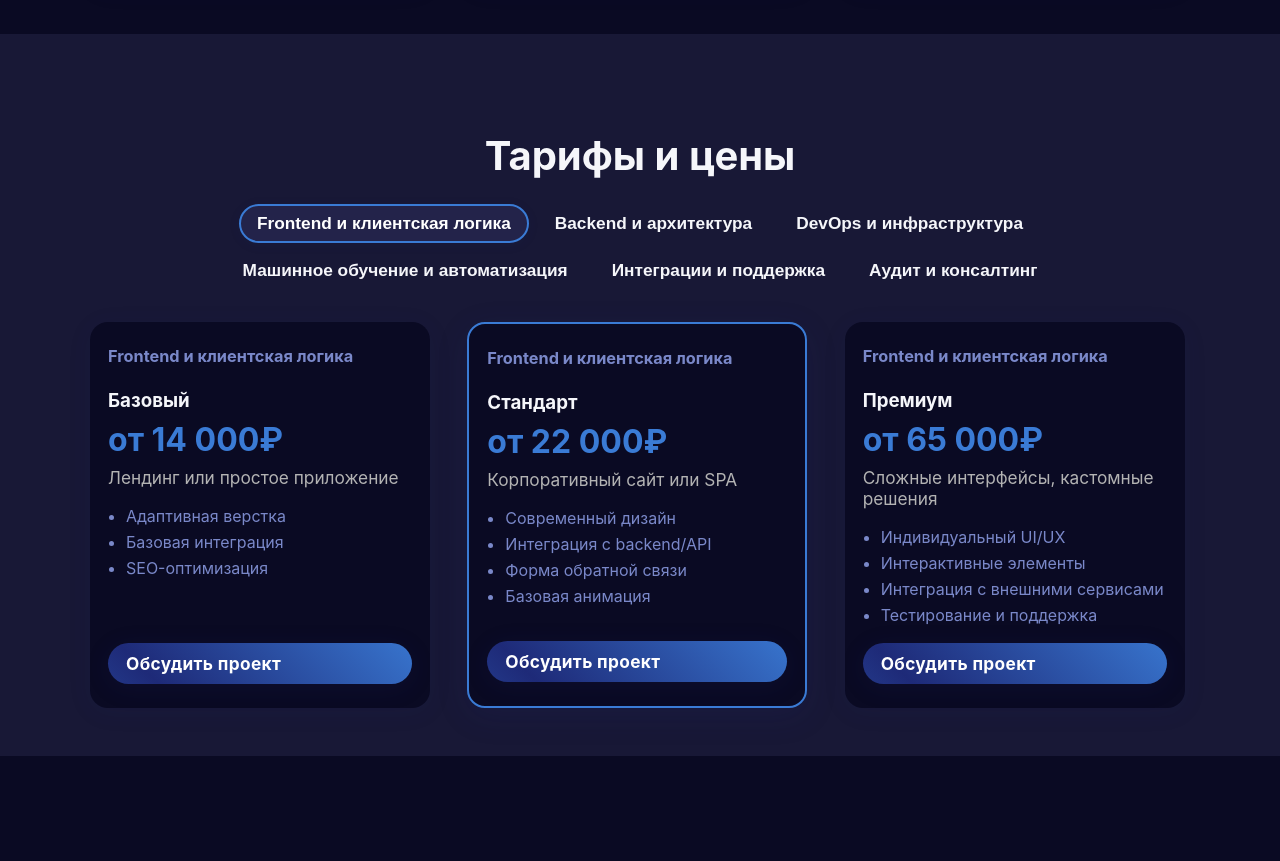
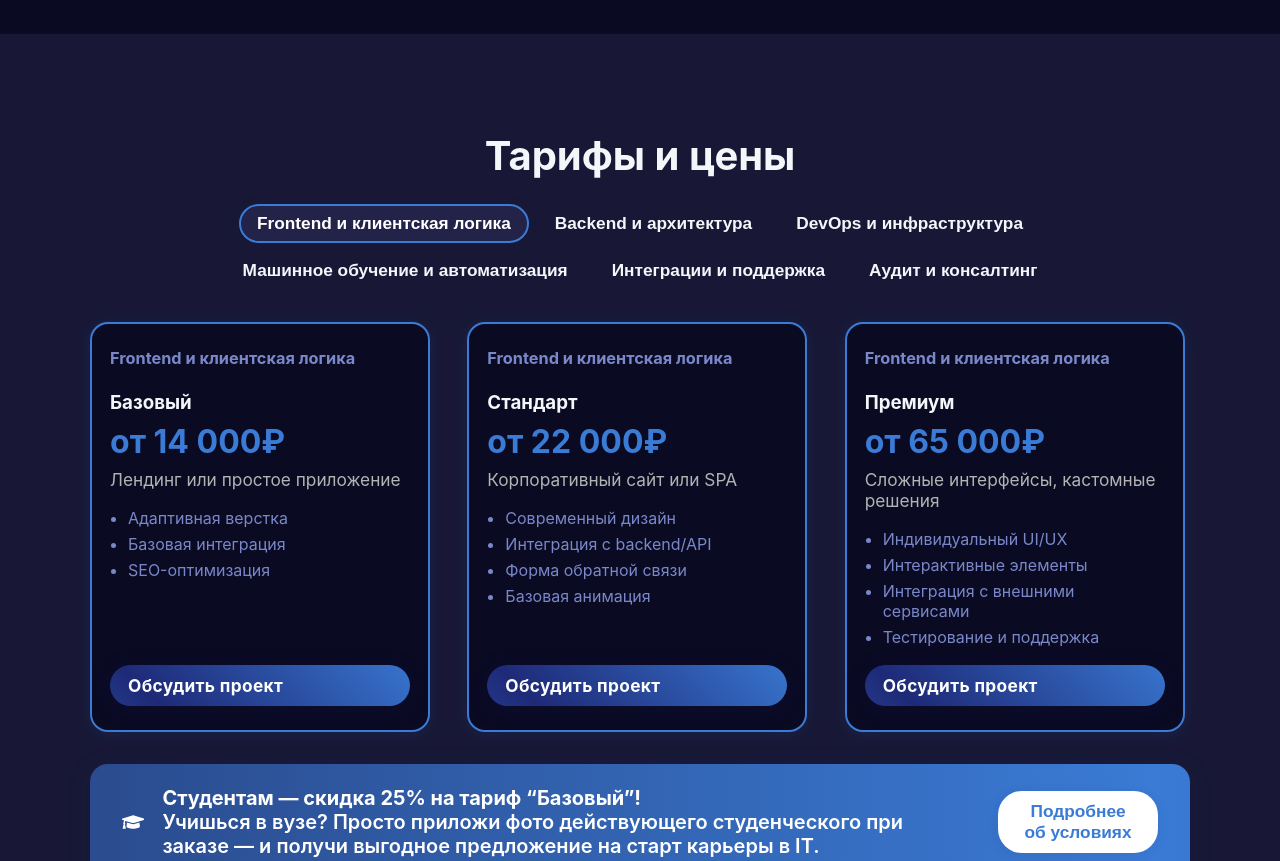
Before and after one commit to simbioz-tech/simbioz-site, a React (Vite) app in the folder simbioz-landing/: page / in a window 1280 px wide. Shown: the part 1920-2781 px from the top of the page. Built offline with nearby package versions, Linux system fonts and the light colour scheme; the HTML template or start-up script is replaced by a standard one.

Commit message:
feat: add discount for students

```diff
--- a/simbioz-landing/src/components/Prices.jsx
+++ b/simbioz-landing/src/components/Prices.jsx
@@ -1,6 +1,7 @@
 import React, { useEffect, useRef, useState } from 'react';
 import styled from 'styled-components';
 import { motion, useAnimation } from 'framer-motion';
+import { FaGraduationCap } from 'react-icons/fa';
 
 const Section = styled.section`
   padding: 64px 0 48px 0;
@@ -34,10 +35,49 @@ const CardGrid = styled.div`
     grid-auto-rows: 1fr;
   }
 `;
+const HitRibbon = styled.div`
+  position: absolute;
+  top: 14px;
+  right: -32px;
+  transform: rotate(45deg);
+  background: linear-gradient(90deg, #23234a 0%, #3a7bd5 40%, #6e8efb 100%);
+  background-size: 200% 100%;
+  animation: ribbonGradientShift 4s ease-in-out infinite, hitPulse 2.2s infinite;
+  color: #fff;
+  font-weight: 800;
+  font-size: 0.98rem;
+  padding: 10px 22px;
+  border-radius: 10px;
+  box-shadow: 0 2px 12px 0 rgba(30, 42, 120, 0.18);
+  letter-spacing: 0.03em;
+  z-index: 10;
+  user-select: none;
+  text-align: center;
+  @keyframes ribbonGradientShift {
+    0% { background-position: 0% 50%; }
+    50% { background-position: 100% 50%; }
+    100% { background-position: 0% 50%; }
+  }
+  @keyframes hitPulse {
+    0% { box-shadow: 0 2px 12px 0 rgba(30, 42, 120, 0.18); }
+    50% { box-shadow: 0 4px 32px 0 rgba(30, 42, 120, 0.32); }
+    100% { box-shadow: 0 2px 12px 0 rgba(30, 42, 120, 0.18); }
+  }
+  @media (max-width: 700px) {
+    font-size: 0.75rem;
+    padding: 1.5px 18px 1.5px 22px;
+    border-radius: 2px;
+    top: 22px;
+    left: 54%;
+    right: auto;
+    transform: translateX(-50%) rotate(45deg);
+  }
+`;
+
 const Card = styled(motion.div)`
   background: ${({ theme }) => theme.background};
   border-radius: 18px;
-  box-shadow: 0 4px 24px 0 rgba(30,42,120,0.08);
+  box-shadow: 0 2px 8px 0 rgba(30,42,120,0.08);
   padding: 24px 18px;
   display: flex;
   flex-direction: column;
@@ -46,23 +86,31 @@ const Card = styled(motion.div)`
   max-width: 340px;
   box-sizing: border-box;
   overflow: hidden;
-  transition: background 0.4s cubic-bezier(.4,0,.2,1), border-color 0.4s cubic-bezier(.4,0,.2,1), box-shadow 0.4s cubic-bezier(.4,0,.2,1), color 0s, transform 0.25s cubic-bezier(.4,0,.2,1);
+  transition: background 0.4s cubic-bezier(.4,0,.2,1), box-shadow 0.4s cubic-bezier(.4,0,.2,1), color 0s, transform 0.25s cubic-bezier(.4,0,.2,1);
   position: relative;
   cursor: pointer;
+  border: 2.5px solid #3a7bd5;
+  box-shadow: 0 2px 16px 0 rgba(58,123,213,0.10);
+  &.standard {
+    transform: none;
+    z-index: auto;
+  }
   &:hover {
-    box-shadow: 0 8px 28px 0 rgba(58,123,213,0.09);
-    transform: translateY(-10px);
-    border-color: #3a7bd5;
+    box-shadow: 0 0 0 4px #3a7bd5, 0 0 18px 4px #3a7bd5aa;
+    transform: translateY(-10px) scale(1.10);
     z-index: 2;
+  }
+  &:hover.standard {
+    transform: translateY(-10px) scale(1.12);
   }
   &:hover::after {
     content: '';
     position: absolute;
-    inset: -8px;
-    border-radius: 22px;
+    top: 0; left: 0; right: 0; bottom: 0;
+    border-radius: 20px;
     pointer-events: none;
-    box-shadow: 0 0 36px 10px #3a7bd5aa;
-    opacity: 0.5;
+    box-shadow: 0 0 0 4px #3a7bd5, 0 0 18px 4px #3a7bd5aa;
+    opacity: 1;
     transition: opacity 0.3s;
     z-index: 1;
   }
@@ -73,6 +121,19 @@ const Card = styled(motion.div)`
     min-width: 90vw;
     max-width: 95vw;
     margin: 0 auto;
+    transition: none !important;
+    transform: none !important;
+    &.standard {
+      transform: none !important;
+      z-index: auto;
+    }
+    &:active, &:focus, &:active::after, &:focus::after, &:focus-visible {
+      box-shadow: none !important;
+      outline: none !important;
+      background: inherit !important;
+      transform: none !important;
+      transition: none !important;
+    }
   }
 `;
 const CardContent = styled.div`
@@ -110,35 +171,21 @@ const Button = styled.a`
   cursor: pointer;
   position: relative;
   overflow: hidden;
-  &:hover {
-    background-position: 100% 0;
-    box-shadow: 0 8px 32px 0 rgba(58, 123, 213, 0.5);
-    transform: translateY(-2px) scale(1.05);
-  }
   @keyframes gradientShift {
     0% { background-position: 0% 50%; }
     50% { background-position: 100% 50%; }
     100% { background-position: 0% 50%; }
   }
-  &::before {
-    content: '';
-    position: absolute;
-    top: 0;
-    left: -100%;
-    width: 100%;
-    height: 100%;
-    background: linear-gradient(90deg, transparent, rgba(255,255,255,0.3), transparent);
-    transition: left 0.5s;
-  }
-  &:hover::before {
-    left: 100%;
+  &:hover {
+    background-position: 100% 0;
+    box-shadow: 0 8px 32px 0 rgba(58, 123, 213, 0.5);
+    transform: translateY(-2px) scale(1.05);
   }
   @media (max-width: 700px) {
     padding: 12px 0;
     font-size: 0.98rem;
     border-radius: 12px;
     text-align: center;
-    /* hover уже обработан выше */
   }
 `;
 const TabsWrap = styled.div`
@@ -164,6 +211,128 @@ const TabBtn = styled.button`
     background: ${({ theme }) => theme.background === '#0a0a23' ? '#23234a' : '#e3e8fa'};
     color: ${({ theme }) => theme.background === '#0a0a23' ? '#b3c0f7' : '#1e2a78'};
   }
+`;
+
+const StudentBanner = styled.div`
+  display: flex;
+  align-items: center;
+  gap: 18px;
+  background: linear-gradient(90deg, #2a4a8c 0%, #3a7bd5 50%, #1e2a78 100%);
+  color: #fff;
+  border-radius: 18px;
+  padding: 22px 32px;
+  margin: 32px 0 24px 0;
+  font-size: 1.25rem;
+  font-weight: 600;
+  box-shadow: 0 4px 24px 0 rgba(30,42,120,0.13);
+  position: relative;
+  background-size: 200% 100%;
+  animation: studentGradientShift 7s ease-in-out infinite;
+  @keyframes studentGradientShift {
+    0% { background-position: 0% 50%; }
+    50% { background-position: 100% 50%; }
+    100% { background-position: 0% 50%; }
+  }
+  @media (max-width: 700px) {
+    flex-direction: column;
+    font-size: 1.05rem;
+    padding: 16px 12px;
+    gap: 10px;
+    text-align: center;
+  }
+`;
+const StudentIcon = styled(FaGraduationCap)`
+  font-size: 2.5rem;
+  color: #fff;
+`;
+const StudentBtn = styled.button`
+  margin-left: 32px;
+  background: #fff;
+  color: #3a7bd5;
+  border: none;
+  border-radius: 24px;
+  padding: 10px 22px;
+  font-size: 1.08rem;
+  font-weight: 700;
+  cursor: pointer;
+  box-shadow: 0 2px 12px 0 rgba(30,42,120,0.10);
+  transition: background 0.22s, color 0.22s, box-shadow 0.22s, transform 0.18s;
+  position: relative;
+  overflow: hidden;
+  &:hover {
+    background: #e3e8fa;
+    color: #1e2a78;
+    box-shadow: 0 6px 24px 0 rgba(58,123,213,0.18);
+    transform: scale(1.06) translateY(-2px);
+  }
+  &::before {
+    content: '';
+    position: absolute;
+    top: 0;
+    left: -100%;
+    width: 100%;
+    height: 100%;
+    background: linear-gradient(90deg, transparent, rgba(58,123,213,0.13), transparent);
+    transition: left 0.5s;
+    pointer-events: none;
+  }
+  &:hover::before {
+    left: 100%;
+  }
+  @media (max-width: 700px) {
+    margin-left: 0;
+    margin-top: 12px;
+    width: 100%;
+    padding: 12px 0;
+    font-size: 1rem;
+  }
+`;
+const StudentModalOverlay = styled.div`
+  position: fixed;
+  z-index: 9999;
+  top: 0; left: 0; right: 0; bottom: 0;
+  background: rgba(10,16,40,0.55);
+  display: flex;
+  align-items: center;
+  justify-content: center;
+`;
+const StudentModalContent = styled.div`
+  background: ${({ theme }) => theme.background};
+  color: ${({ theme }) => theme.text};
+  border-radius: 18px;
+  box-shadow: 0 8px 32px 0 rgba(30,42,120,0.18);
+  padding: 32px 24px 24px 24px;
+  max-width: 420px;
+  width: 96vw;
+  position: relative;
+  text-align: left;
+  @media (max-width: 700px) {
+    padding: 18px 8px 12px 8px;
+    font-size: 0.98rem;
+  }
+`;
+const StudentModalTitle = styled.h3`
+  font-size: 1.35rem;
+  font-weight: 800;
+  margin-bottom: 14px;
+  color: #3a7bd5;
+  text-align: center;
+`;
+const StudentModalList = styled.ul`
+  margin: 0 0 18px 0;
+  padding-left: 20px;
+  list-style-position: inside;
+  text-align: left;
+`;
+const StudentModalClose = styled.button`
+  position: absolute;
+  top: 12px; right: 18px;
+  background: transparent;
+  border: none;
+  font-size: 2rem;
+  color: ${({ theme }) => theme.text};
+  cursor: pointer;
+  &:hover { color: #3a7bd5; }
 `;
 
 const prices = [
@@ -411,6 +580,7 @@ const getSections = (prices) => {
 
 const Prices = () => {
   const [active, setActive] = useState(prices[0].section);
+  const [studentOpen, setStudentOpen] = useState(false);
   const sections = getSections(prices);
   const controls = useRef(prices.map(() => useAnimation())).current;
   const refs = useRef(prices.map(() => useRef(null))).current;
@@ -459,7 +629,10 @@ const Prices = () => {
                 <Card
                     key={p.title}
                     ref={refs[prices.findIndex(price => price.title === p.title)]}
-                    style={p.popular ? { border: '2.5px solid #3a7bd5', boxShadow: '0 8px 32px 0 rgba(30,42,120,0.13)' } : {}}
+                    className={p.title === 'Стандарт' ? 'standard' : ''}
+                    initial={{ opacity: 0, y: 30 }}
+                    animate={controls[i]}
+                    transition={{ duration: 0.7, ease: 'easeOut' }}
                 >
                   <CardContent>
                     <div style={{ fontWeight: 700, color: '#7a88c9', marginBottom: 4, fontSize: '1.02rem' }}>{p.section}</div>
@@ -470,12 +643,44 @@ const Prices = () => {
                       {p.features.map(f => <Feature key={f}>{f}</Feature>)}
                     </ul>
                   </CardContent>
-                  <Button href="#contact" style={{ marginTop: 'auto', width: '100%', boxSizing: 'border-box' }}>
+                  <Button
+                    href="#contact"
+                    style={{ marginTop: 'auto', width: '100%', boxSizing: 'border-box' }}
+                  >
                     {p.section === 'Поддержка и сопровождение' ? 'Заказать' : 'Обсудить проект'}
                   </Button>
                 </Card>
             ))}
           </CardGrid>
+          <StudentBanner>
+            <StudentIcon />
+            <span>
+              <b>Студентам — скидка 25% на тариф “Базовый”!</b><br />
+              Учишься в вузе? Просто приложи фото действующего студенческого при заказе — и получи выгодное предложение на старт карьеры в IT.
+            </span>
+            <StudentBtn onClick={() => setStudentOpen(true)}>
+              Подробнее об условиях
+            </StudentBtn>
+          </StudentBanner>
+          {studentOpen && (
+            <StudentModalOverlay onClick={() => setStudentOpen(false)}>
+              <StudentModalContent onClick={e => e.stopPropagation()}>
+                <StudentModalClose onClick={() => setStudentOpen(false)} aria-label="Закрыть">×</StudentModalClose>
+                <StudentModalTitle>Условия студенческой скидки 25%</StudentModalTitle>
+                <StudentModalList>
+                  <li>Скидка действует только на тарифы “Базовый” во всех категориях услуг.</li>
+                  <li>Для получения скидки необходимо приложить фото или скан действующего студенческого билета при оформлении заявки.</li>
+                  <li>Мы проверим действительность студенческого (годен ли, совпадает ли ФИО).</li>
+                  <li>Скидка не суммируется с другими акциями и спецпредложениями.</li>
+                  <li>Срок действия скидки — до окончания обучения (или до отмены акции).</li>
+                  <li>В случае сомнений мы можем запросить дополнительное подтверждение статуса студента.</li>
+                </StudentModalList>
+                <div style={{ textAlign: 'center', color: '#3a7bd5', fontWeight: 700, fontSize: '1.08rem' }}>
+                  Начни свой путь в IT с выгодой!
+                </div>
+              </StudentModalContent>
+            </StudentModalOverlay>
+          )}
         </Container>
       </Section>
   );
--- a/simbioz-landing/src/components/PrivacyPolicy.jsx
+++ b/simbioz-landing/src/components/PrivacyPolicy.jsx
@@ -126,7 +126,11 @@ export default function PrivacyPolicy() {
     const navigate = useNavigate();
 
     const handleBack = () => {
-        navigate(-1); // Go back to the previous page
+        if (window.history.length > 2) {
+            navigate(-1);
+        } else {
+            navigate('/');
+        }
     };
 
     return (
```
Also changed, not shown: simbioz-landing/src/components/Portfolio.jsx (+19 -19 lines), simbioz-landing/src/components/Process.jsx (+7 -7 lines), simbioz-landing/src/components/Services.jsx (+7 -7 lines).
